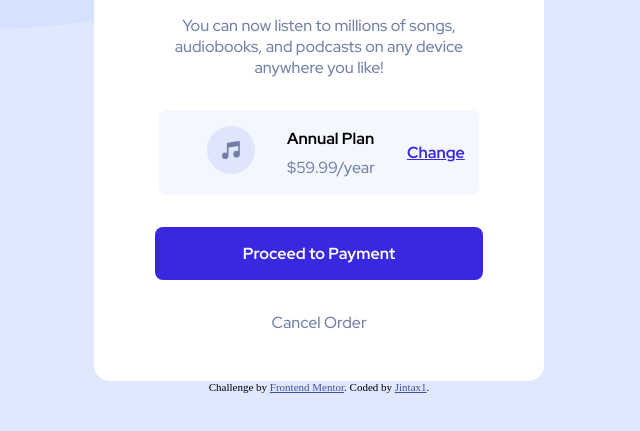
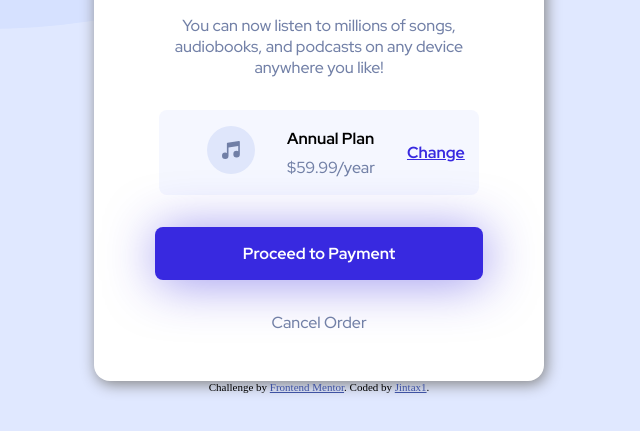
Before and after one commit to Jintax1/Order-summary-component, a plain HTML site: page index.html in a window 1280 px wide. Shown: the part 359-790 px from the top of the page, without its empty margins (321-961 px from the left). Drawn offline with Linux system fonts and the light colour scheme.

Commit message:
add shadows

```diff
--- a/style.css
+++ b/style.css
@@ -36,6 +36,7 @@ button, input[type="submit"], input[type="reset"] {
     font-family: 'Red Hat Display';
     width: 450px;
     overflow: hidden;
+    box-shadow: 2px 3px 15px grey;
 }
 
 .topimg {
@@ -107,6 +108,7 @@ button, input[type="submit"], input[type="reset"] {
     background-color: hsl(245, 75%, 52%);
     padding: 1em 5.5em;
     border-radius: 8px;
+    box-shadow: 2px 3px 50px hsla(245, 75%, 52%, 0.5);
 }
 
 .proceed:hover {
```
